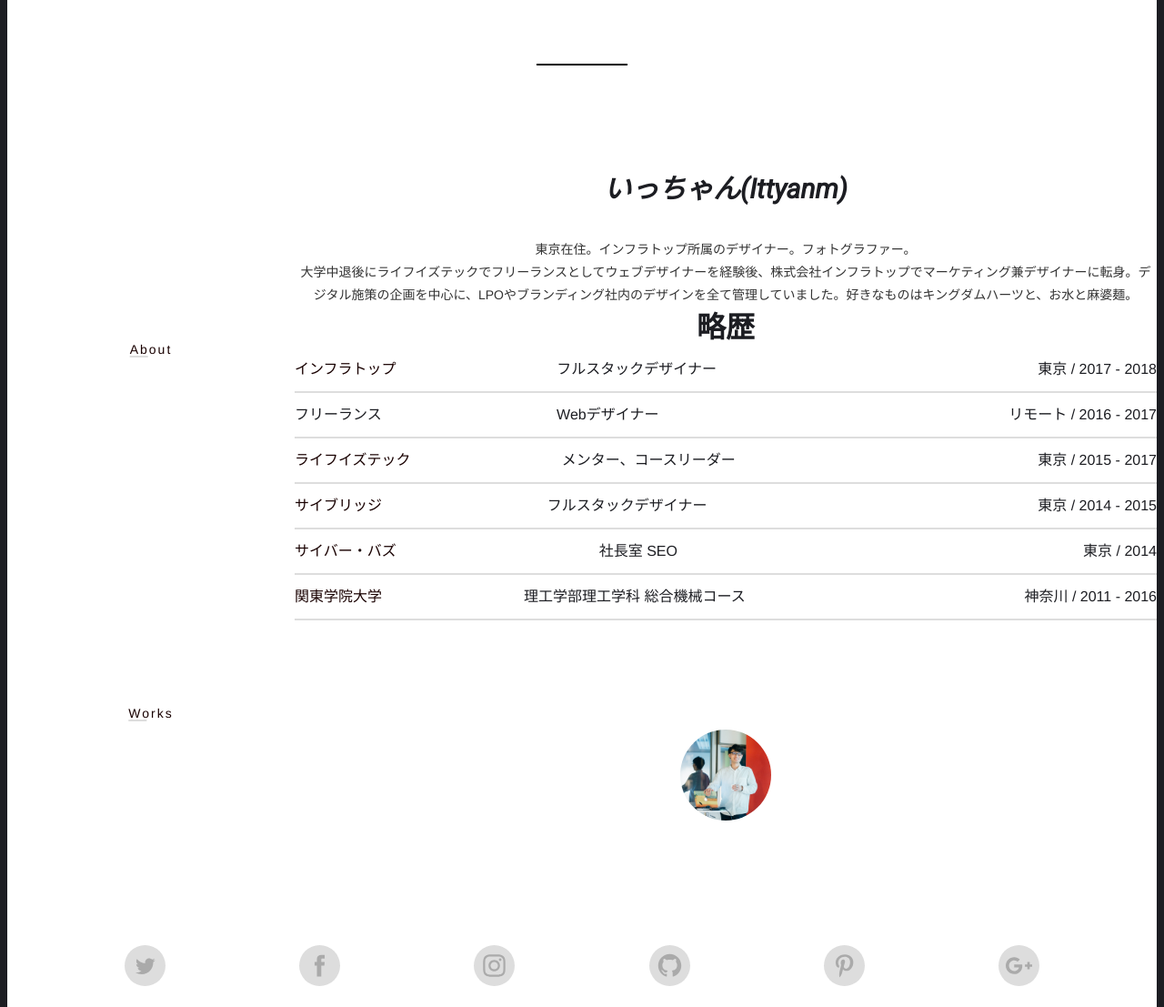
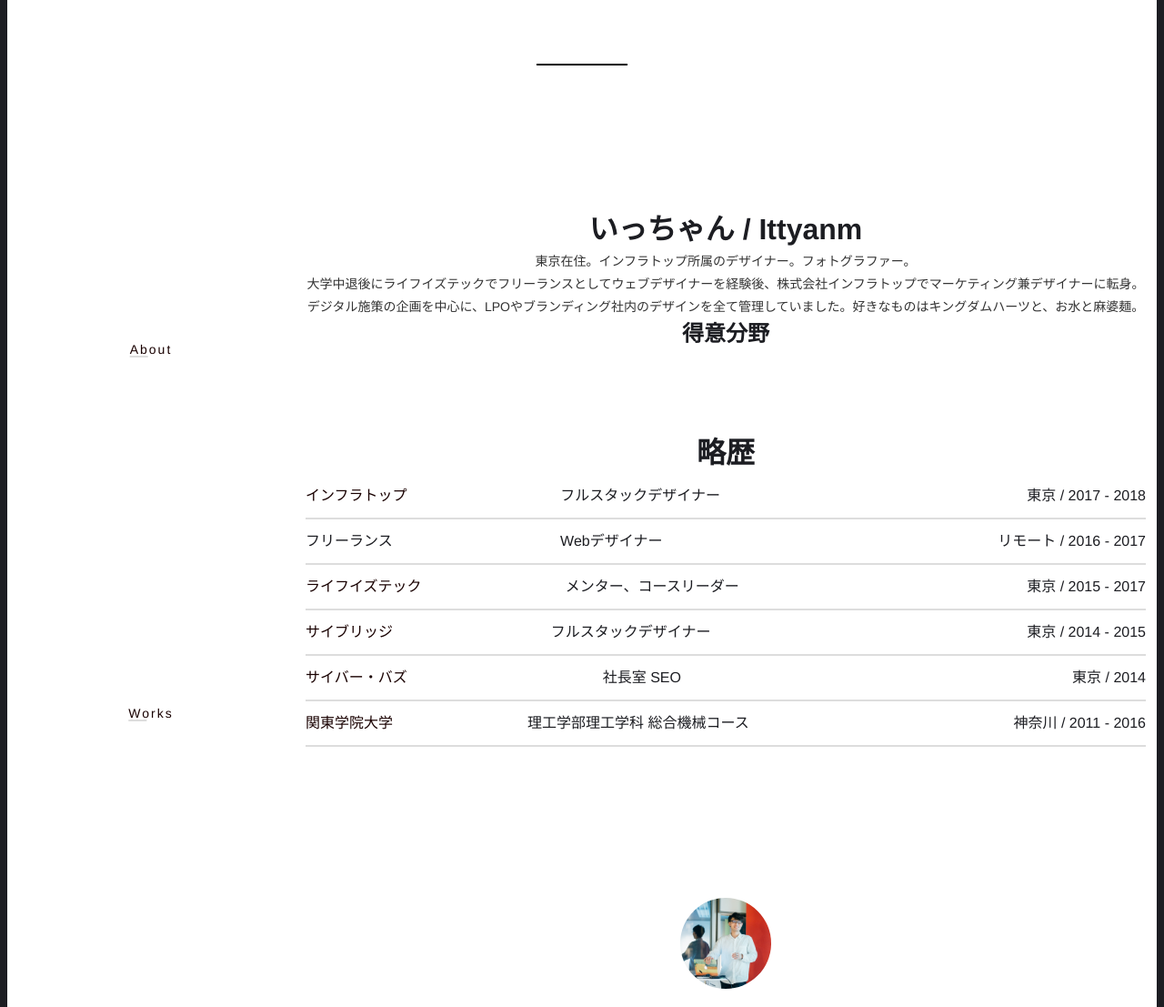
Before and after one commit to Ittyanm/Ittyanm, a PHP site: page /about/index.html in a window 1280 px wide. Shown: the part 486-1593 px from the top of the page at 91% size. Run offline with PHP 8.4, Linux system fonts and the light colour scheme; some libraries are stand-ins or nearby versions.

Commit message:
略歴編集

```diff
--- a/about/index.html
+++ b/about/index.html
@@ -109,9 +109,13 @@
       </nav>
     </aside>
     <div class="container">
-      <h2 class="work-theme">いっちゃん&#40;Ittyanm&#41;</h2>
-      <p>東京在住。インフラトップ所属のデザイナー。フォトグラファー。</p>
-      <p>大学中退後にライフイズテックでフリーランスとしてウェブデザイナーを経験後、株式会社インフラトップでマーケティング兼デザイナーに転身。デジタル施策の企画を中心に、LPOやブランディング社内のデザインを全て管理していました。好きなものはキングダムハーツと、お水と麻婆麺。</p>
+      <div class="message">
+       <h2>いっちゃん / Ittyanm</h2>
+       <p>東京在住。インフラトップ所属のデザイナー。フォトグラファー。</p>
+       <p>大学中退後にライフイズテックでフリーランスとしてウェブデザイナーを経験後、株式会社インフラトップでマーケティング兼デザイナーに転身。デジタル施策の企画を中心に、LPOやブランディング社内のデザインを全て管理していました。好きなものはキングダムハーツと、お水と麻婆麺。</p>
+       <h3>得意分野</h3>
+     </div>
+      <!-- .message -->
       <div class="careers">
         <h2>略歴</h2>
         <div class="career">
--- a/assets/css/about.css
+++ b/assets/css/about.css
@@ -11,6 +11,13 @@
 @media only screen and (max-width: 480px) {}
 
 /* ↑ BREAKPOINT ↑ */
+.container .message,
+.container .careers,
+.containe .avatar{
+  padding: 46px 12px;
+}
+
+
 header .self-introduction {
   font-size: 18px;
   font-size: 1.8rem;
@@ -92,6 +99,12 @@ header .sentence {
     margin-bottom: 2.5rem;
   }
 }
+/* ↓ MESSAGE ↓ */
+
+/* Tablet only */
+@media only screen and (max-width: 768px) {}
+
+/* ↑ MESSAGE ↑ */
 
 /* ↓ CAREERS ↓ */
 .career {
@@ -115,7 +128,7 @@ header .sentence {
   -webkit-box-flex: 1;
   -ms-flex-positive: 1;
   flex-grow: 1;
-  min-width: 252px;
+  min-width: 244px;
   font-size: 16px;
   line-height: 48px;
 }
```
